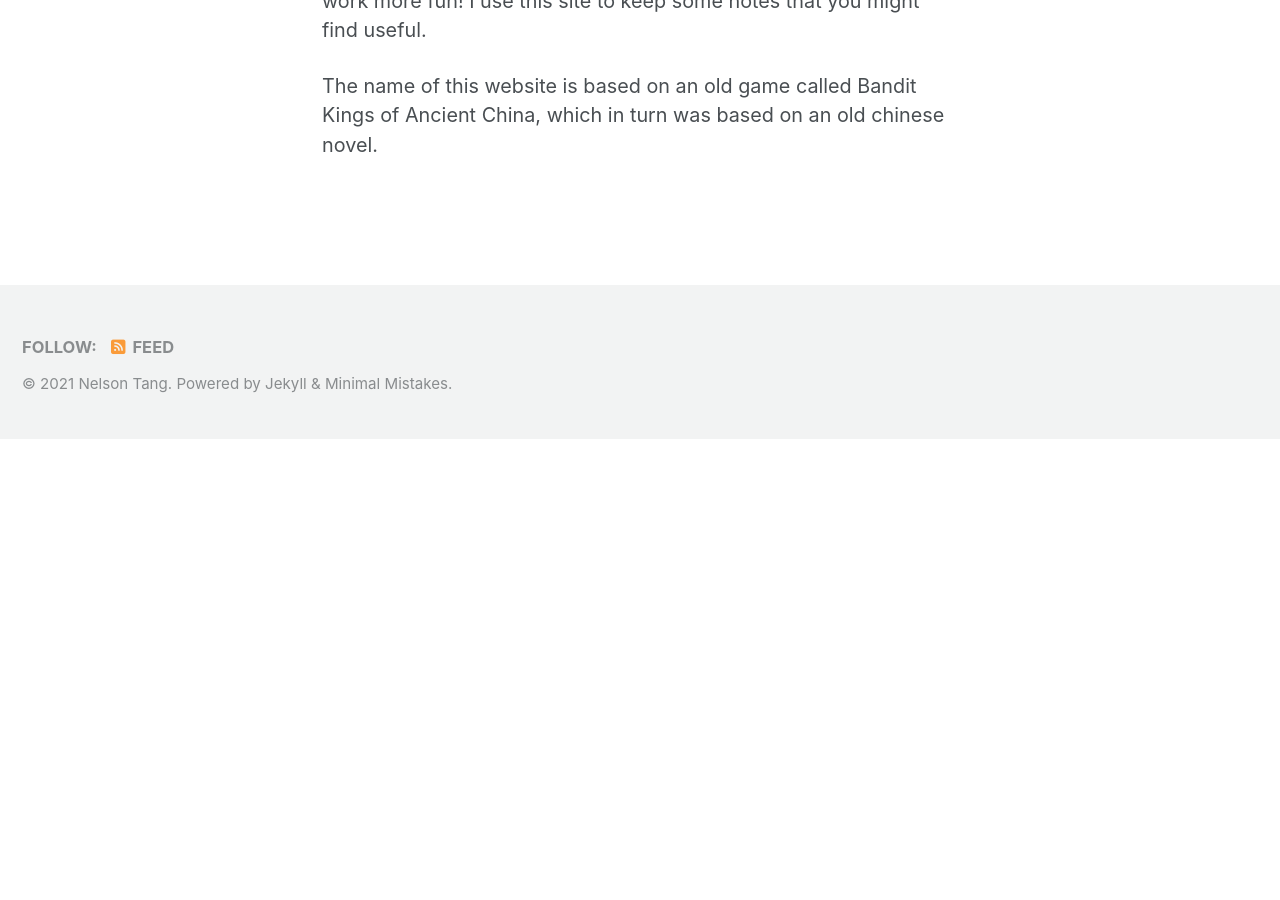
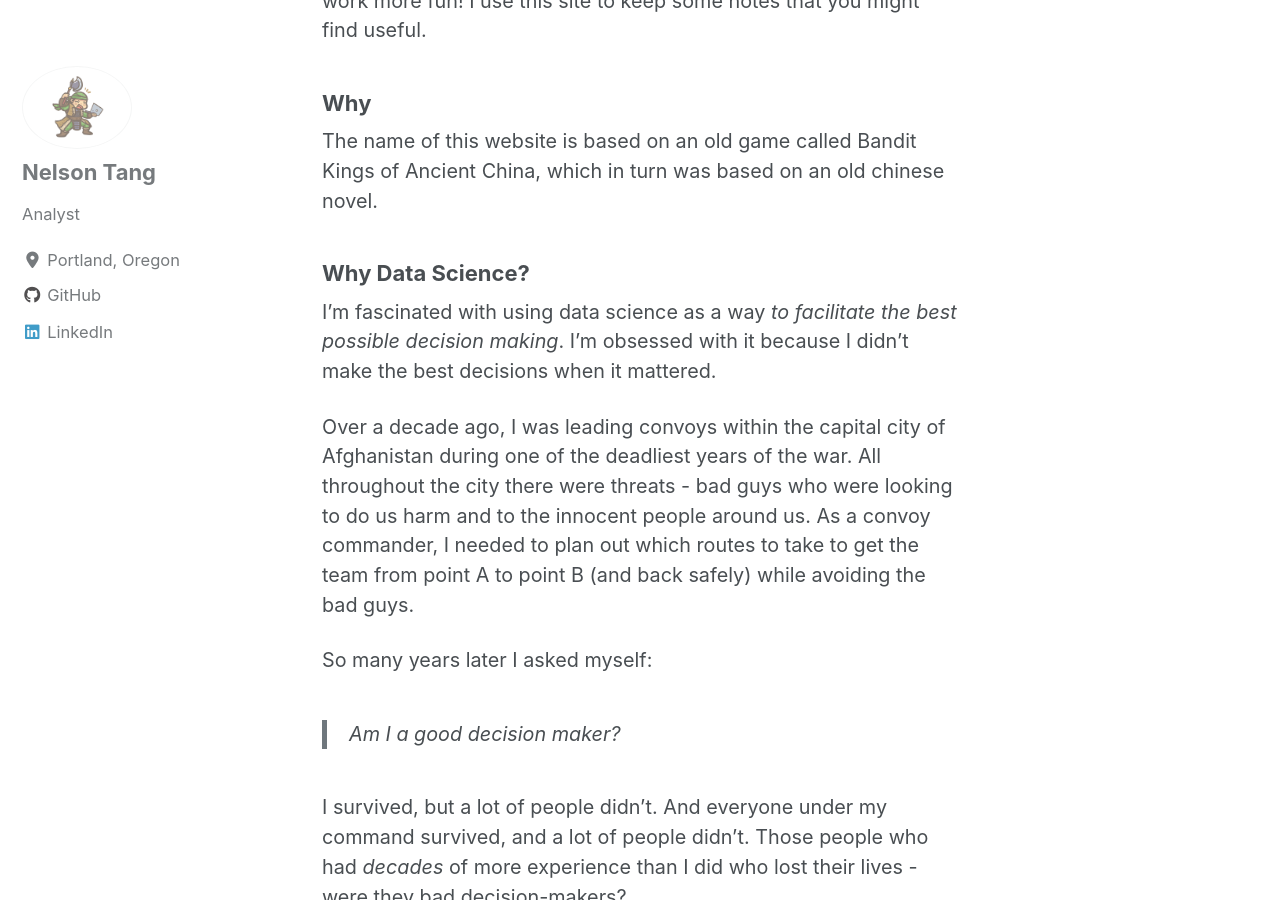
Before and after one commit to banditkingsofancientspreadsheets/banditkingsofancientspreadsheets.github.io, a Jekyll site: the page built from _pages/about.md, in a window 1280 px wide and 900 px high, scrolled down 694 px. Built offline with Jekyll 4.4.1, drawn with Linux system fonts in a browser that asks for light colours; cached includes are drawn as plain includes; nearby versions of some CDN libraries; before the commit the page ends 1134 px from its top, so only the background shows below that; some of the changed text lies outside the part shown.

Commit message:
updated about me

```diff
--- a/_pages/about.md
+++ b/_pages/about.md
@@ -7,4 +7,26 @@
 
 I'm an analyst. I love learning new ways to work faster and make work more fun! I use this site to keep some notes that you might find useful.
 
+### Why
+
 The name of this website is based on an old game called Bandit Kings of Ancient China, which in turn was based on an old chinese novel.
+
+### Why Data Science?
+
+I'm fascinated with using data science as a way *to facilitate the best possible decision making*. I'm obsessed with it because I didn't make the best decisions when it mattered.
+
+Over a decade ago, I was leading convoys within the capital city of Afghanistan during one of the deadliest years of the war. All throughout the city there were threats - bad guys who were looking to do us harm and to the innocent people around us. As a convoy commander, I needed to plan out which routes to take to get the team from point A to point B (and back safely) while avoiding the bad guys.
+
+So many years later I asked myself:
+
+> Am I a good decision maker?
+
+I survived, but a lot of people didn't. And everyone under my command survived, and a lot of people didn't. Those people who had *decades* of more experience than I did who lost their lives - were they bad decision-makers?
+
+After looking back and pondering this question, I realized that I was **not** a good decision-maker. A good decision should incorporate probabilistic thinking, and instead I ultimately operated primarily through instinct and intuition. Even worse, I vastly under or over-estimated probabilities of events occurring, and it was a tremendous mental burden to carry - one that took years to undo.
+
+I'm now on a journey to answer the question:
+
+> What advice or strategy I could give to that younger me to make the better decisions?
+
+I'm capturing what I learn here, and a few other tips and tricks along the way.
```
